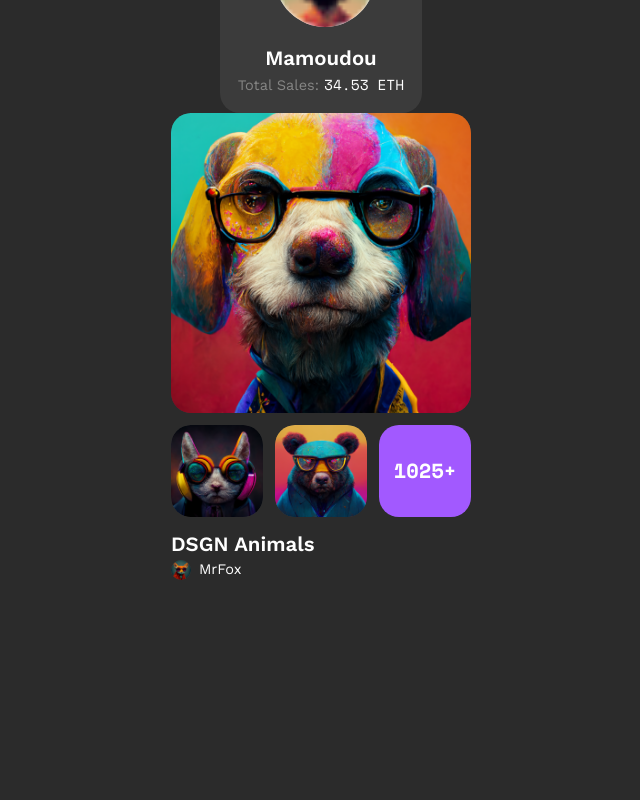
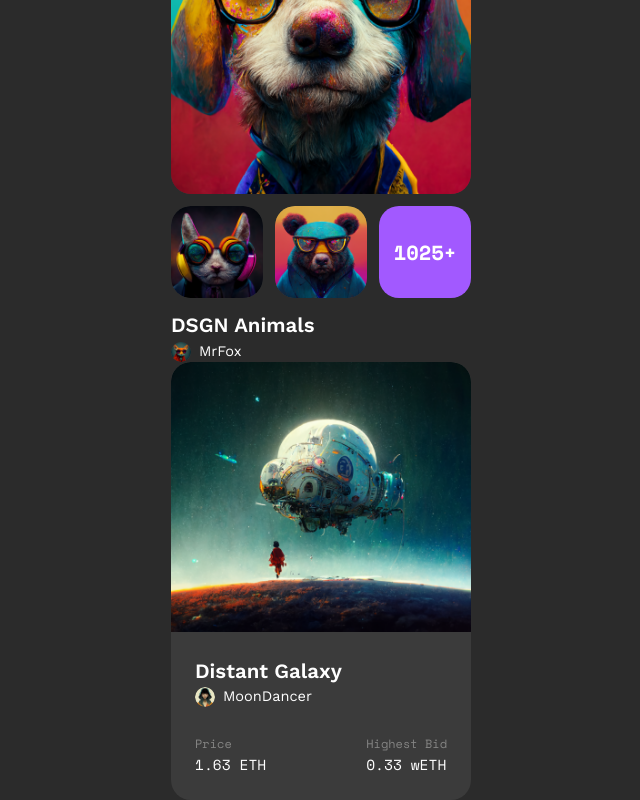
Before and after one commit to yaya-mamoudou/recreateApp-test, a Next.js app: page / in a window 1280 px wide. Shown: the part 274-1074 px from the top of the page, without its empty margins (319-959 px from the left). Before the commit the page ends 855 px from the top, so only its background shows below. Built offline with nearby package versions, Linux system fonts and the light colour scheme.

Commit message:
Add Discovery card

```diff
--- a/src/app/page.tsx
+++ b/src/app/page.tsx
@@ -1,9 +1,9 @@
 import Button from '@/components/button';
 import CollectionCard from '@/components/cards/collection-card';
 import CreatorCard from '@/components/cards/creator-card';
-import { collections } from '@/data/mock-data';
+import DiscoveryCard from '@/components/cards/discovery-card';
+import { collections, discoveries } from '@/data/mock-data';
 import { Rocket } from 'lucide-react';
-import Image from 'next/image';
 
 export default function HomePage() {
 	return (
@@ -32,6 +32,8 @@ export default function HomePage() {
 				/>
 
 				<CollectionCard {...collections[0]} />
+
+				<DiscoveryCard {...discoveries[0]} />
 			</main>
 		</div>
 	);
--- /dev/null
+++ b/src/components/cards/discovery-card.tsx
@@ -0,0 +1,43 @@
+import type { DiscoveryProps } from '@/types';
+import Image from 'next/image';
+import React from 'react';
+import CreatorCard from './creator-card';
+import CardTitleAndCreator from '../card-title-and-creator';
+
+export default function DiscoveryCard(props: DiscoveryProps) {
+	return (
+		<div className='rounded-20 bg-black-secondary'>
+			<Image
+				alt={props.title}
+				src={props.img}
+				width={300}
+				height={300}
+				className='object-cover rounded-20 rounded-b-[0] bg-black-secondary'
+			/>
+			<div className='p-6 '>
+				<CardTitleAndCreator
+					title={props.title}
+					name={props.creator?.name}
+					avatar={props.creator?.avatar}
+				/>
+				<div className='flex justify-between items-center mt-6'>
+					<LabelValue label='Price' value={props.price} />
+					<LabelValue label='Highest Bid' value={props.highestBid} />
+				</div>
+			</div>
+		</div>
+	);
+}
+
+type Props = {
+	label: string;
+	value: string;
+};
+const LabelValue = (props: Props) => {
+	return (
+		<div className='font-space-mono'>
+			<span className='text-gray-caption text-xs'>{props.label}</span>
+			<div>{props.value}</div>
+		</div>
+	);
+};
--- a/src/data/mock-data.ts
+++ b/src/data/mock-data.ts
@@ -1,4 +1,4 @@
-import type { Collection } from "@/types";
+import type { Collection, DiscoveryProps } from "@/types";
 
 export const collections: Collection[] = [
     {
@@ -20,3 +20,27 @@ export const collections: Collection[] = [
         additional: '1025+'
     }
 ]
+
+export const discoveries: DiscoveryProps[] = [
+    {
+        title: 'Distant Galaxy',
+        creator: { name: 'MoonDancer', avatar: '/images/avatars/img14.png' },
+        price: '1.63 ETH',
+        highestBid: '0.33 wETH',
+        img: '/images/nft-discovery/img1.png'
+    },
+    {
+        title: 'Life On Edena',
+        creator: { name: 'NebulaKid', avatar: '/images/avatars/img15.png' },
+        price: '1.63 ETH',
+        highestBid: '0.33 wETH',
+        img: '/images/nft-discovery/img1.png'
+    },
+    {
+        title: 'AstroFiction',
+        creator: { name: 'Spaceone', avatar: '/images/avatars/img12.png' },
+        price: '1.63 ETH',
+        highestBid: '0.33 wETH',
+        img: '/images/nft-discovery/img1.png'
+    }
+]
```
Also changed, not shown: src/types/index.d.ts (+11 -1 lines), public/images/avatars/img15.png (added).
